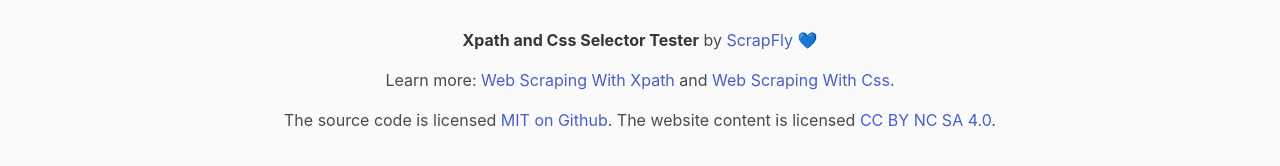
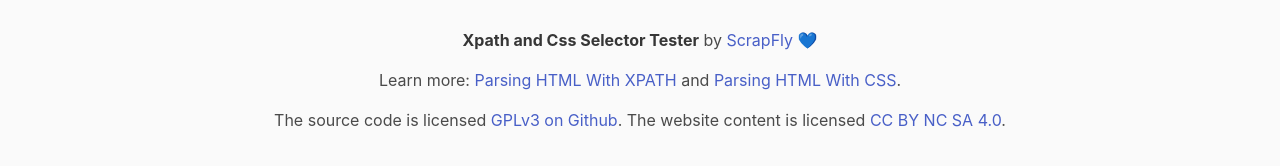
Before and after one commit to Granitosaurus/xpath-tester, a website: page index.html in a window 1280 px wide. Shown: the part 714-880 px from the top of the page. Drawn offline with nearby package versions, Linux system fonts and the light colour scheme.

Commit message:
add license
add references to correct tutorial articles

```diff
--- a/index.html
+++ b/index.html
@@ -92,12 +92,12 @@
     </p>
     <p>
       Learn more:
-      <a href="https://scrapfly.io/blog/web-scraping-with-xpath"> Web Scraping With Xpath</a> and
-      <a href="https://scrapfly.io/blog/web-scraping-with-css"> Web Scraping With Css</a>.
+      <a href="https://scrapfly.io/blog/parsing-html-with-xpath/"> Parsing HTML With XPATH</a> and
+      <a href="https://scrapfly.io/blog/parsing-html-with-css/"> Parsing HTML With CSS</a>.
     </p>
     <p>
       The source code is licensed
-      <a href="https://github.com/scrapfly/tools">MIT on Github</a>. The website content
+      <a href="https://github.com/scrapfly/tools">GPLv3 on Github</a>. The website content
       is licensed <a href="http://creativecommons.org/licenses/by-nc-sa/4.0/">CC BY NC SA 4.0</a>.
     </p>
   </div>
```
Also changed, not shown: 1 other file.
